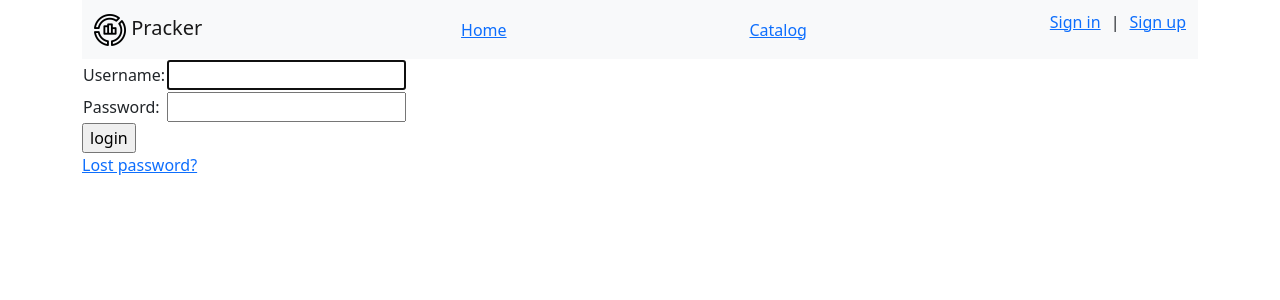
After one commit to AlexanderAg90/pracker, a Django app: page /accounts/login/ in a window 1280 px wide. The commit adds this page. Shown: the top 300 px of the page. Run offline with Django 4.2, Linux system fonts and the light colour scheme; some libraries are stand-ins or nearby versions.

Commit message:
Add login and logout functuinality

```diff
--- a/pracker_site/pracker_site/urls.py
+++ b/pracker_site/pracker_site/urls.py
@@ -20,4 +20,5 @@ urlpatterns = [
     path('', include('hello.urls')),
     path('catalog/', include('catalog.urls')),
     path('admin/', admin.site.urls),
+    path('accounts/', include('django.contrib.auth.urls')),
 ]
--- a/pracker_site/pracker_site/templates/base.html
+++ b/pracker_site/templates/base.html
@@ -18,11 +18,20 @@
               </a>
               <a href="/">Home</a>
               <a href="/catalog">Catalog</a>
+              {% if user.is_authenticated %}
+                <form class="d-flex">
+                  <P style="padding-right: 10px;">User: {{ user.get_username }}</p>
+                  <p >|</p>
+                  <a href="{% url 'logout' %}?next={{ request.path }}" style="padding-left: 10px;">Logout</a>
+                </form>
+              {% else %}
               <form class="d-flex">
-                <a href="#" style="padding-right: 10px;">1</a>
+                <a href="{% url 'login' %}?next={{ request.path }}" style="padding-right: 10px;">Sign in</a>
                 <p >|</p>
-                <a href="#" style="padding-left: 10px;">2</a>
+                <a href="#" style="padding-left: 10px;">Sign up</a>
               </form>
+              {% endif %}
+
             </div>
           </nav>
     </div>
--- /dev/null
+++ b/pracker_site/templates/registration/logged_out.html
@@ -0,0 +1,6 @@
+{% extends "base.html" %}
+
+{% block content %}
+  <p>Logged out!</p>
+  <a href="{% url 'login'%}">Click here to login again.</a>
+{% endblock %}
--- /dev/null
+++ b/pracker_site/templates/registration/login.html
@@ -0,0 +1,37 @@
+{% extends "base.html" %}
+
+{% block content %}
+
+  {% if form.errors %}
+    <p>Your username and password didn't match. Please try again.</p>
+  {% endif %}
+
+  {% if next %}
+    {% if user.is_authenticated %}
+      <p>Your account doesn't have access to this page. To proceed,
+      please login with an account that has access.</p>
+    {% else %}
+      <p>Please login to see this page.</p>
+    {% endif %}
+  {% endif %}
+
+  <form method="post" action="{% url 'login' %}">
+    {% csrf_token %}
+    <table>
+      <tr>
+        <td>{{ form.username.label_tag }}</td>
+        <td>{{ form.username }}</td>
+      </tr>
+      <tr>
+        <td>{{ form.password.label_tag }}</td>
+        <td>{{ form.password }}</td>
+      </tr>
+    </table>
+    <input type="submit" value="login">
+    <input type="hidden" name="next" value="{{ next }}">
+  </form>
+
+  {# Assumes you setup the password_reset view in your URLconf #}
+  <p><a href="{% url 'password_reset' %}">Lost password?</a></p>
+
+{% endblock %}
--- /dev/null
+++ b/pracker_site/templates/registration/password_reset_complete.html
@@ -0,0 +1,6 @@
+{% extends "base.html" %}
+
+{% block content %}
+  <h1>The password has been changed!</h1>
+  <p><a href="{% url 'login' %}">log in again?</a></p>
+{% endblock %}
--- /dev/null
+++ b/pracker_site/templates/registration/password_reset_done.html
@@ -0,0 +1,5 @@
+{% extends "base.html" %}
+
+{% block content %}
+  <p>We've emailed you instructions for setting your password. If they haven't arrived in a few minutes, check your spam folder.</p>
+{% endblock %}
--- /dev/null
+++ b/pracker_site/templates/registration/password_reset_email.html
@@ -0,0 +1,2 @@
+Someone asked for password reset for email {{ email }}. Follow the link below:
+{{ protocol }}://{{ domain }}{% url 'password_reset_confirm' uidb64=uid token=token %}
```
Also changed, not shown: pracker_site/pracker_site/settings.py (+8 -2 lines), pracker_site/templates/registration/password_reset_confirm.html (added, +29 -0 lines), pracker_site/templates/registration/password_reset_form.htm (added, +12 -0 lines), pracker_site/templates/catalog/list.html (renamed from pracker_site/pracker_site/templates/catalog/list.html).
